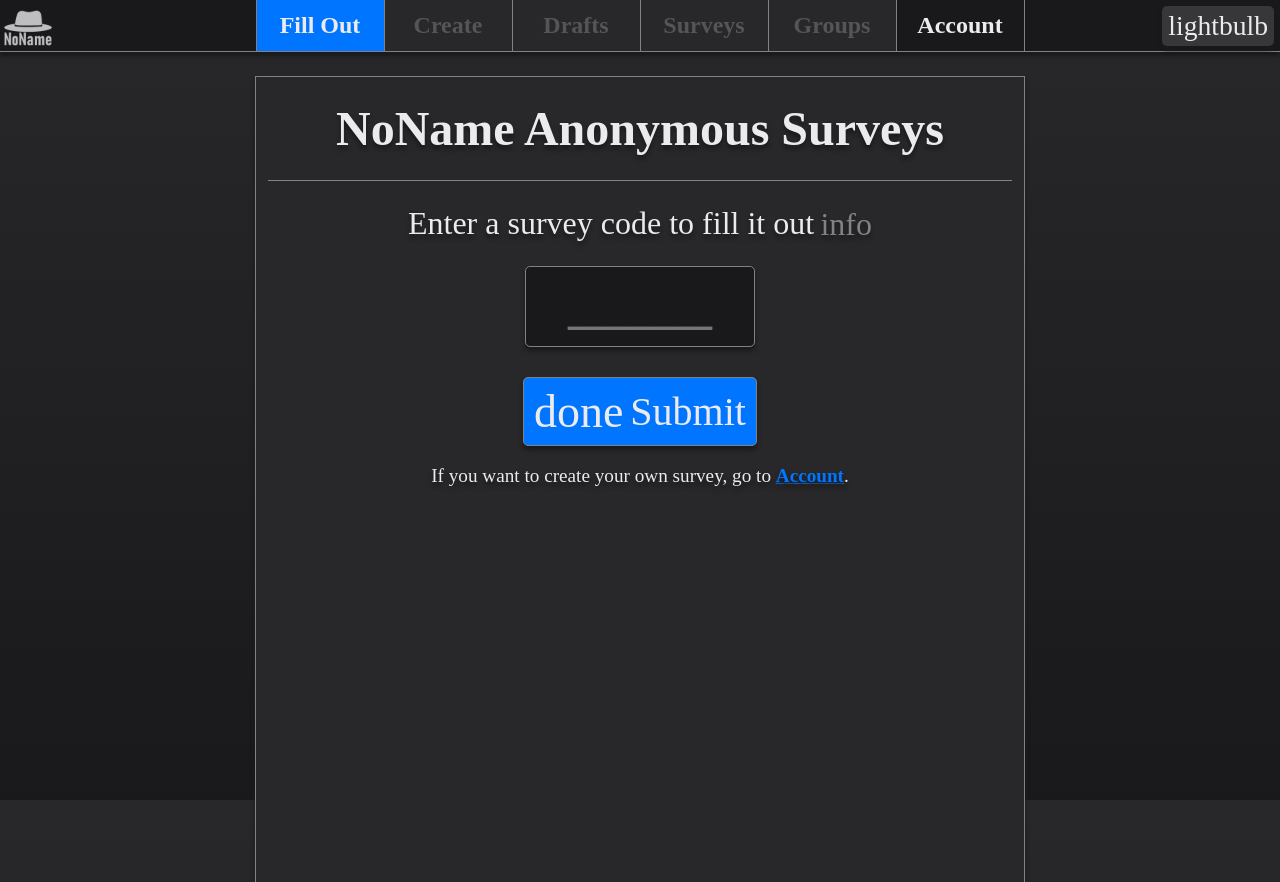
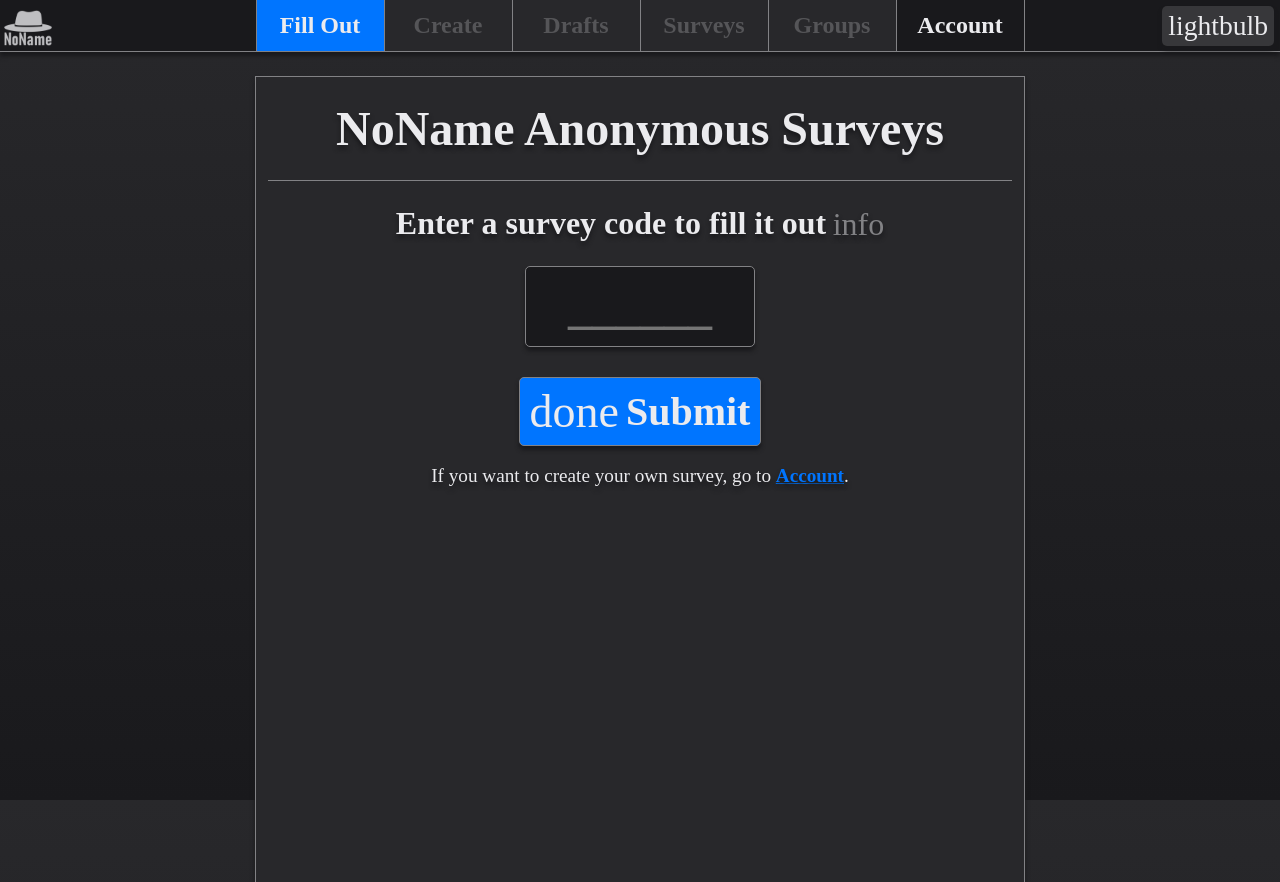
Before and after one commit to sjerzykiewicz/NoName-Surveys, a SvelteKit app in the folder frontend/: page / in a window 1280 px wide. Built offline with nearby package versions, Linux system fonts and the light colour scheme; no server answers; a web font is replaced by a local one.

Commit message:
NONAME-201 another small fix

```diff
--- a/frontend/src/app.css
+++ b/frontend/src/app.css
@@ -75,7 +75,7 @@
 
 * {
 	font-family: 'Jura';
-	font-weight: 500;
+	font-weight: inherit;
 }
 
 html,
@@ -97,6 +97,7 @@ body {
 	background-attachment: fixed;
 	margin: 0px;
 	overflow-x: hidden;
+	font-weight: 500;
 	transition:
 		0.2s,
 		outline 0s;
--- a/frontend/src/lib/components/global/PageButtons.svelte
+++ b/frontend/src/lib/components/global/PageButtons.svelte
@@ -108,7 +108,7 @@
 		color: var(--text-color-1);
 		text-align: center;
 		text-shadow: 0px 4px 4px var(--shadow-color-1);
-		font-weight: 700;
+		font-weight: 700 !important;
 		cursor: text;
 	}
 
@@ -122,7 +122,7 @@
 		font-size: 1em;
 		text-align: center;
 		text-shadow: 0px 4px 4px var(--shadow-color-1);
-		font-weight: 700;
+		font-weight: 700 !important;
 	}
 
 	#page-input::-webkit-outer-spin-button,
--- a/frontend/src/routes/+error.svelte
+++ b/frontend/src/routes/+error.svelte
@@ -31,21 +31,15 @@
 		border-radius: 5px;
 		box-shadow: 0px 4px 4px var(--shadow-color-1);
 		text-shadow: 0px 4px 4px var(--shadow-color-1);
+		font-weight: 700 !important;
 		cursor: default;
 		transition:
 			0.2s,
 			outline 0s;
 	}
 
-	div * {
-		font-weight: 700 !important;
-	}
-
 	span {
 		color: var(--error-color-1);
-		transition:
-			0.2s,
-			outline 0s;
 	}
 
 	p {
```
